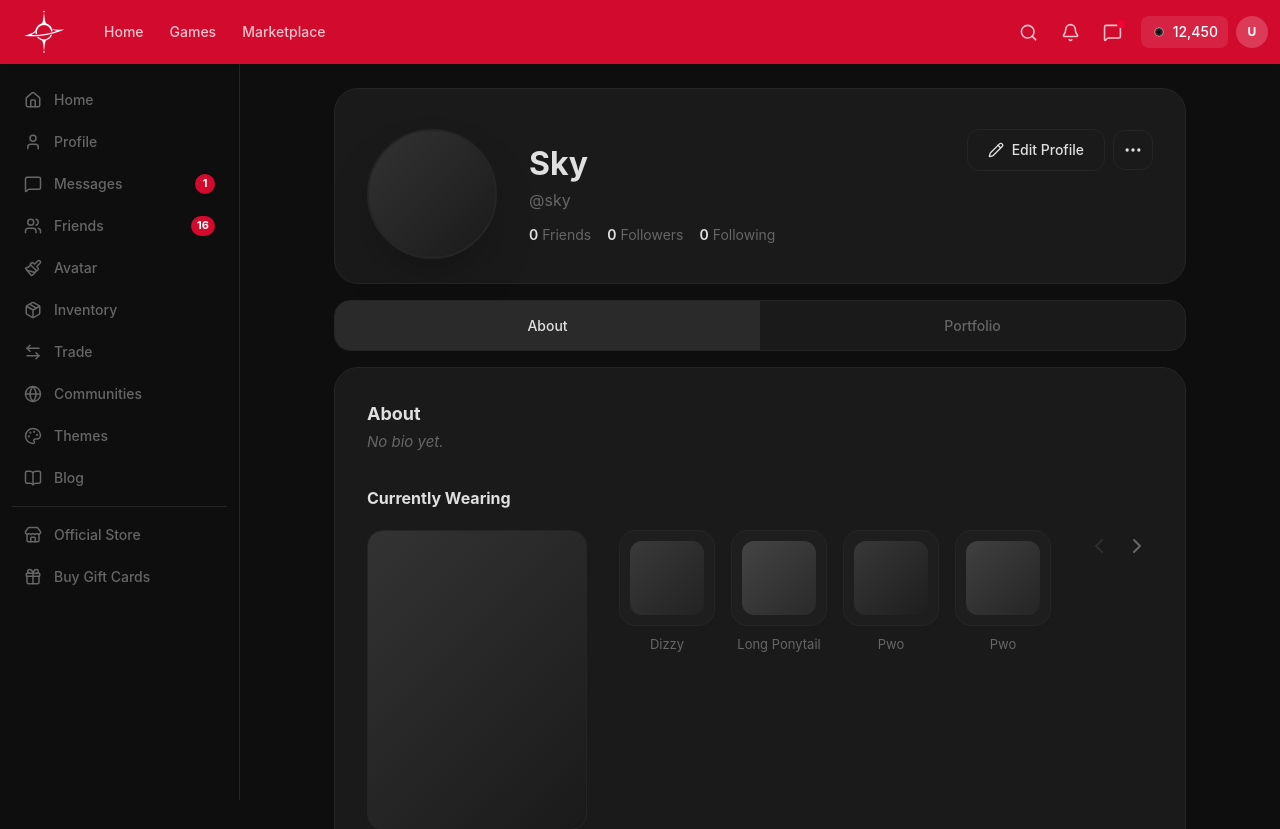
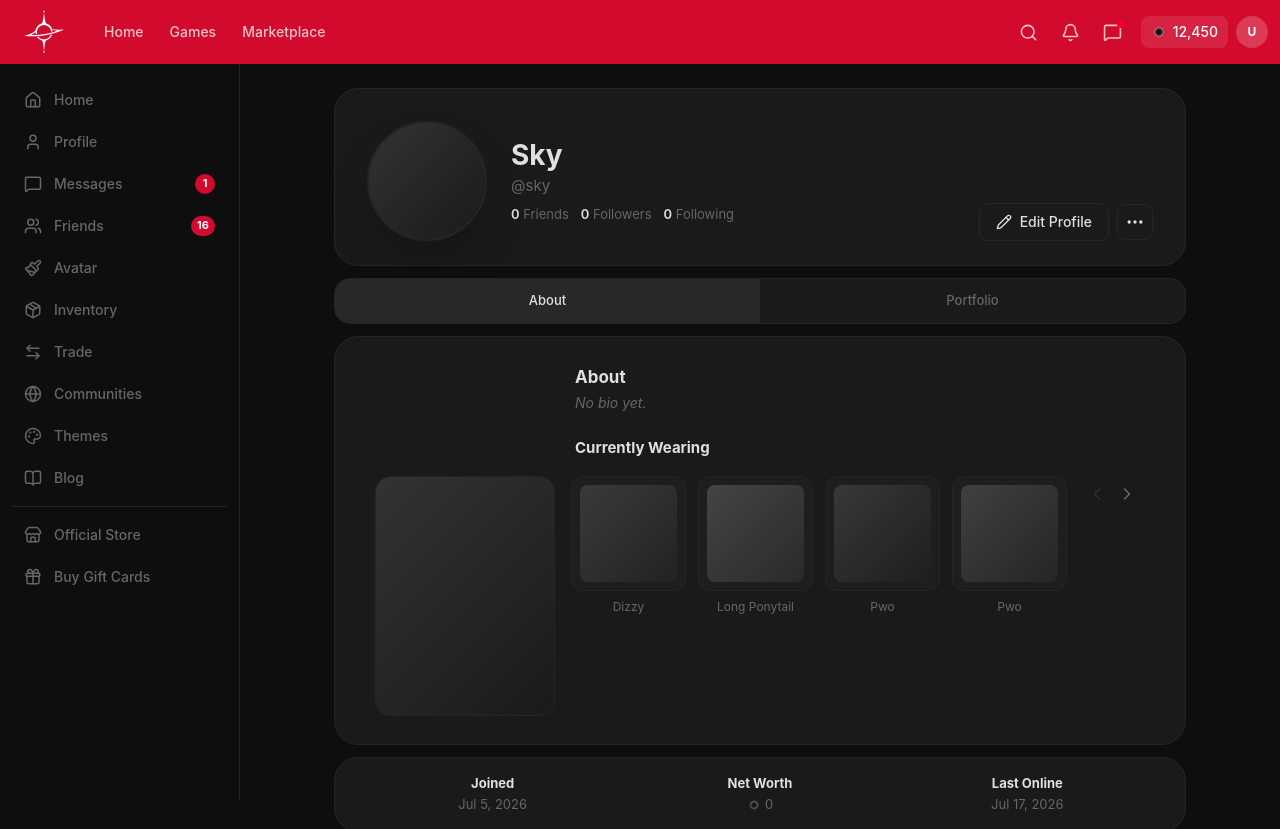
Before and after one commit to Pwooooo/Sox, a React (Vite) app: page /profile/1 in a window 1280 px wide. Shown: the top 829 px of the page. Built offline with nearby package versions, Linux system fonts and the light colour scheme.

Commit message:
profile: fix spacing - buttons bottom-aligned, text indented, tighter gaps

```diff
--- a/src/pages/Profile.tsx
+++ b/src/pages/Profile.tsx
@@ -28,31 +28,31 @@ export function Profile() {
   const visible = WEARING_ITEMS.slice(wearingIndex, wearingIndex + 4)
 
   return (
-    <div className="max-w-[900px] mx-auto px-4 md:px-6 py-6 flex flex-col gap-4">
+    <div className="max-w-[900px] mx-auto px-4 md:px-6 py-6 flex flex-col gap-3">
       {/* Header card */}
-      <div className="bg-card rounded-3xl border border-border px-8 pt-10 pb-6">
-        <div className="flex items-start justify-between">
-          <div className="flex items-center gap-8">
+      <div className="bg-card rounded-3xl border border-border px-8 pt-8 pb-6">
+        <div className="flex items-center justify-between">
+          <div className="flex items-center gap-6">
             <div
-              className="w-[130px] h-[130px] rounded-full shrink-0 border-2 border-border shadow-2xl"
+              className="w-[120px] h-[120px] rounded-full shrink-0 border-2 border-border shadow-2xl"
               style={{ background: grad(4) }}
             />
             <div>
-              <h1 className="text-[32px] font-bold text-foreground leading-tight">Sky</h1>
-              <p className="text-muted-foreground text-[16px] mt-1">@sky</p>
-              <div className="flex items-center gap-4 mt-3 text-[14px]">
+              <h1 className="text-[28px] font-bold text-foreground leading-tight">Sky</h1>
+              <p className="text-muted-foreground text-[15px] mt-0.5">@sky</p>
+              <div className="flex items-center gap-3 mt-2 text-[13px]">
                 <span className="text-muted-foreground"><strong className="text-foreground font-semibold">0</strong> Friends</span>
                 <span className="text-muted-foreground"><strong className="text-foreground font-semibold">0</strong> Followers</span>
                 <span className="text-muted-foreground"><strong className="text-foreground font-semibold">0</strong> Following</span>
               </div>
             </div>
           </div>
-          <div className="flex items-center gap-2 shrink-0">
-            <button className="flex items-center gap-2 px-5 py-2.5 rounded-xl border border-border bg-card text-foreground text-sm font-medium hover:bg-secondary transition-colors cursor-pointer">
+          <div className="flex items-center gap-2 shrink-0 self-end">
+            <button className="flex items-center gap-2 px-4 py-2 rounded-lg border border-border bg-card text-foreground text-sm font-medium hover:bg-secondary transition-colors cursor-pointer">
               <Pencil className="size-4" />
               Edit Profile
             </button>
-            <button className="size-10 rounded-xl border border-border bg-card text-foreground flex items-center justify-center hover:bg-secondary transition-colors cursor-pointer">
+            <button className="size-9 rounded-lg border border-border bg-card text-foreground flex items-center justify-center hover:bg-secondary transition-colors cursor-pointer">
               <MoreHorizontal className="size-5" />
             </button>
           </div>
@@ -65,9 +65,9 @@ export function Profile() {
           <button
             key={tab}
             onClick={() => setActiveTab(tab)}
-            className={`flex-1 py-3.5 text-[14px] font-medium transition-colors cursor-pointer border-none capitalize ${
+            className={`flex-1 py-3 text-[13px] font-medium transition-colors cursor-pointer border-none capitalize ${
               activeTab === tab
-                ? 'bg-[#2a2a2a] text-foreground'
+                ? 'bg-[#282828] text-foreground'
                 : 'bg-transparent text-muted-foreground hover:text-foreground'
             }`}
           >
@@ -79,43 +79,43 @@ export function Profile() {
       {activeTab === 'about' && (
         <>
           {/* About content */}
-          <div className="bg-card rounded-3xl border border-border p-8">
-            <h2 className="text-[18px] font-bold text-foreground mb-1">About</h2>
-            <p className="text-muted-foreground text-[15px] italic mb-8">No bio yet.</p>
+          <div className="bg-card rounded-3xl border border-border px-10 py-7">
+            <h2 className="text-[17px] font-bold text-foreground mb-0.5 ml-[200px]">About</h2>
+            <p className="text-muted-foreground text-[14px] italic mb-6 ml-[200px]">No bio yet.</p>
 
-            <h3 className="text-[16px] font-bold text-foreground mb-5">Currently Wearing</h3>
-            <div className="flex items-start gap-8">
+            <h3 className="text-[15px] font-bold text-foreground mb-4 ml-[200px]">Currently Wearing</h3>
+            <div className="flex items-start gap-0">
               <div
-                className="w-[220px] h-[300px] rounded-2xl shrink-0 border border-border"
+                className="w-[180px] h-[240px] rounded-2xl shrink-0 border border-border"
                 style={{ background: grad(4) }}
               />
-              <div className="flex-1 min-w-0">
-                <div className="grid grid-cols-4 gap-4">
+              <div className="flex-1 min-w-0 px-4">
+                <div className="grid grid-cols-4 gap-3">
                   {visible.map((item) => (
-                    <div key={item.index} className="flex flex-col items-center gap-2.5">
-                      <div className="w-full aspect-square rounded-2xl bg-[#1e1e1e] p-2.5 border border-[#2a2a2a]">
-                        <div className="w-full h-full rounded-xl" style={{ background: grad(item.index) }} />
+                    <div key={item.index} className="flex flex-col items-center gap-2">
+                      <div className="w-full aspect-square rounded-xl bg-[#1e1e1e] p-2 border border-[#2a2a2a]">
+                        <div className="w-full h-full rounded-lg" style={{ background: grad(item.index) }} />
                       </div>
-                      <span className="text-[13px] text-muted-foreground text-center leading-tight">{item.name}</span>
+                      <span className="text-[12px] text-muted-foreground text-center leading-tight">{item.name}</span>
                     </div>
                   ))}
                 </div>
               </div>
               {WEARING_ITEMS.length > 4 && (
-                <div className="flex items-center gap-1.5 shrink-0">
+                <div className="flex items-center gap-0.5 shrink-0 pt-1 pr-1">
                   <button
                     onClick={() => setWearingIndex(Math.max(0, wearingIndex - 1))}
                     disabled={wearingIndex === 0}
-                    className="size-8 rounded-lg flex items-center justify-center disabled:opacity-25 hover:bg-secondary transition-colors cursor-pointer border-none bg-transparent"
+                    className="size-7 rounded-md flex items-center justify-center disabled:opacity-25 hover:bg-secondary transition-colors cursor-pointer border-none bg-transparent"
                   >
-                    <ChevronLeft className="size-6 text-muted-foreground" />
+                    <ChevronLeft className="size-5 text-muted-foreground" />
                   </button>
                   <button
                     onClick={() => setWearingIndex(Math.min(WEARING_ITEMS.length - 4, wearingIndex + 1))}
                     disabled={wearingIndex >= WEARING_ITEMS.length - 4}
-                    className="size-8 rounded-lg flex items-center justify-center disabled:opacity-25 hover:bg-secondary transition-colors cursor-pointer border-none bg-transparent"
+                    className="size-7 rounded-md flex items-center justify-center disabled:opacity-25 hover:bg-secondary transition-colors cursor-pointer border-none bg-transparent"
                   >
-                    <ChevronRight className="size-6 text-muted-foreground" />
+                    <ChevronRight className="size-5 text-muted-foreground" />
                   </button>
                 </div>
               )}
@@ -123,7 +123,7 @@ export function Profile() {
           </div>
 
           {/* Stats bar */}
-          <div className="bg-card rounded-3xl border border-border px-8 py-5">
+          <div className="bg-card rounded-3xl border border-border px-8 py-4">
             <div className="grid grid-cols-3 gap-4 text-center">
               <div>
                 <p className="text-[13px] font-bold text-foreground mb-0.5">Joined</p>
@@ -147,7 +147,7 @@ export function Profile() {
 
       {activeTab === 'portfolio' && (
         <div className="bg-card rounded-3xl border border-border p-8">
-          <p className="text-muted-foreground text-[15px] italic">No portfolio items yet.</p>
+          <p className="text-muted-foreground text-[14px] italic">No portfolio items yet.</p>
         </div>
       )}
     </div>
```
